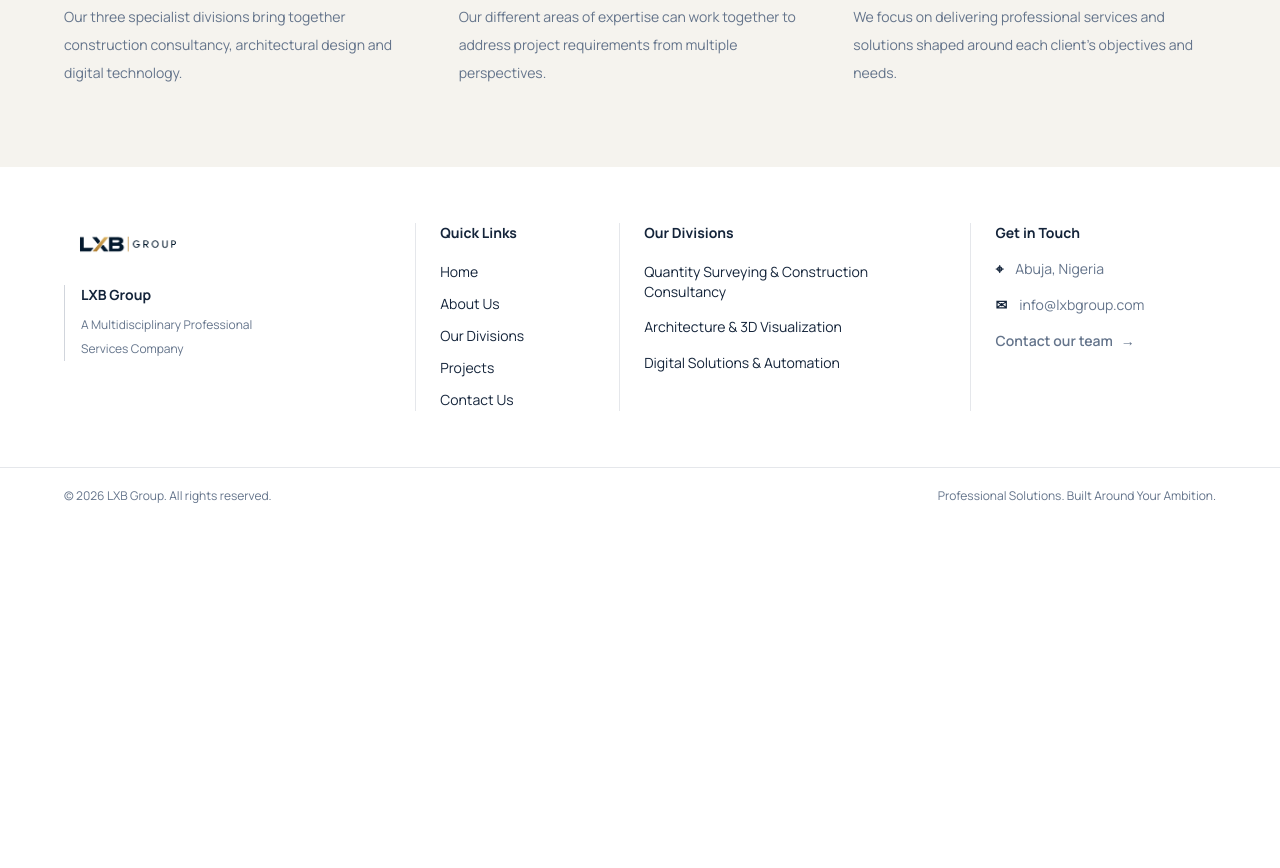
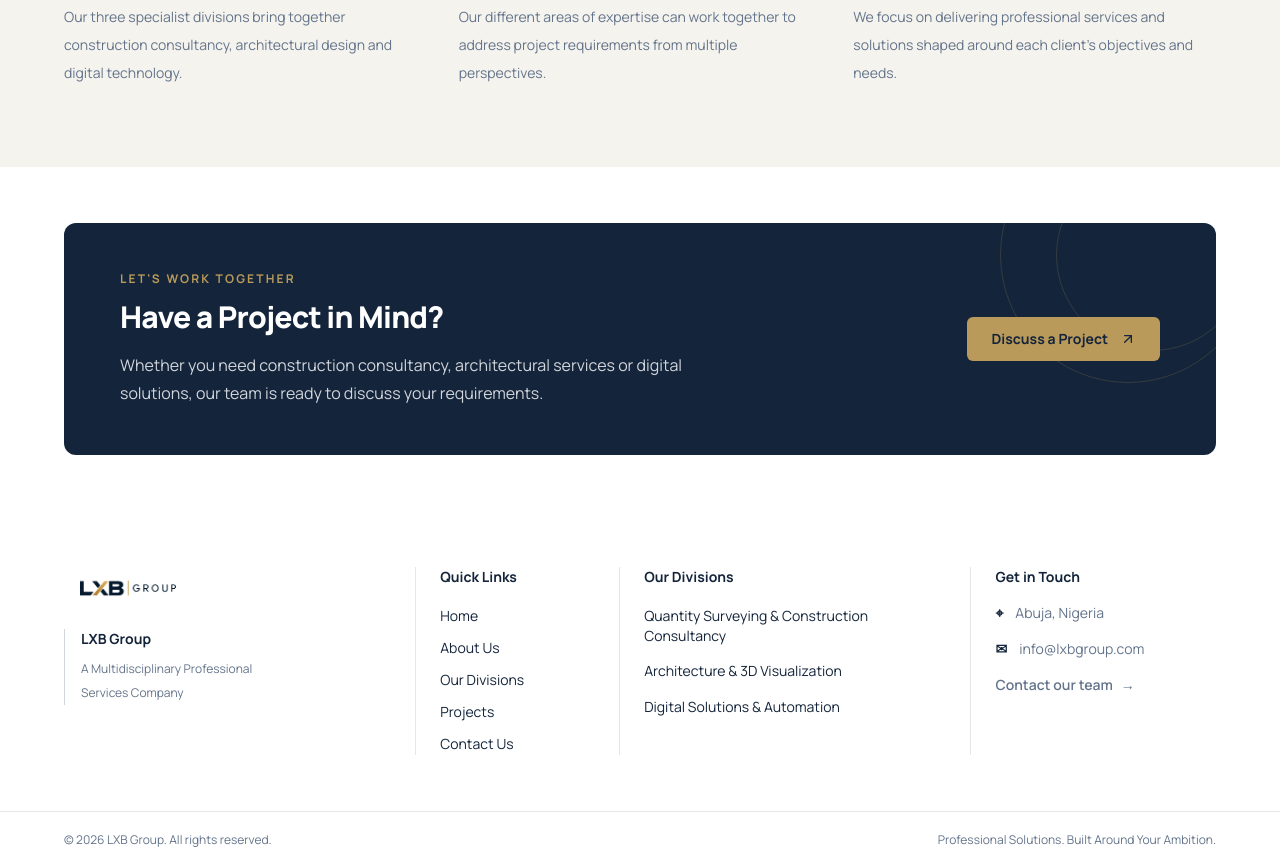
Before and after one commit to Meetkamal256/lxb-group-website, a Next.js app: page /divisions in a window 1280 px wide. Shown: the part 1720-2588 px from the top of the page. Before the commit the page ends 2244 px from the top, so only its background shows below. Built offline with nearby package versions, Linux system fonts and the light colour scheme.

Commit message:
feat(divisions): complete divisions overview page

```diff
--- /dev/null
+++ b/app/components/divisions/Division-enquiry.tsx
@@ -0,0 +1,48 @@
+import Link from "next/link";
+import { FiArrowUpRight } from "react-icons/fi";
+
+import { divisionEnquiry } from "@/app/data/data";
+
+export default function DivisionEnquiry() {
+  return (
+    <section className="bg-white">
+      <div className="container-main py-10 sm:py-14">
+        <div className="relative overflow-hidden rounded-xl bg-navy px-6 py-10 sm:px-10 sm:py-12 lg:px-14">
+          {/* Decorative Accent */}
+          <div
+            className="absolute -right-16 -top-24 h-64 w-64 rounded-full border border-gold/20 sm:-right-10"
+            aria-hidden="true"
+          />
+          <div
+            className="absolute -right-8 -top-16 h-48 w-48 rounded-full border border-gold/20"
+            aria-hidden="true"
+          />
+
+          <div className="relative flex flex-col items-start justify-between gap-8 md:flex-row md:items-center">
+            <div className="max-w-2xl">
+              <p className="mb-3 text-xs font-bold uppercase tracking-[0.18em] text-gold">
+                {divisionEnquiry.eyebrow}
+              </p>
+
+              <h2 className="text-2xl font-extrabold tracking-tight text-white sm:text-3xl">
+                {divisionEnquiry.title}
+              </h2>
+
+              <p className="mt-4 max-w-xl text-sm leading-7 text-gray-300 sm:text-base">
+                {divisionEnquiry.description}
+              </p>
+            </div>
+
+            <Link
+              href={divisionEnquiry.href}
+              className="inline-flex shrink-0 items-center gap-3 rounded-md bg-gold px-6 py-3 text-sm font-bold text-navy transition-colors duration-200 hover:bg-white focus-visible:outline-2 focus-visible:outline-offset-4 focus-visible:outline-gold"
+            >
+              {divisionEnquiry.buttonText}
+              <FiArrowUpRight className="h-4 w-4" aria-hidden="true" />
+            </Link>
+          </div>
+        </div>
+      </div>
+    </section>
+  );
+}
--- a/app/data/data.ts
+++ b/app/data/data.ts
@@ -155,3 +155,12 @@ export const integratedExpertise = [
       "We focus on delivering professional services and solutions shaped around each client's objectives and needs.",
   },
 ];
+
+export const divisionEnquiry = {
+  eyebrow: "LET'S WORK TOGETHER",
+  title: "Have a Project in Mind?",
+  description:
+    "Whether you need construction consultancy, architectural services or digital solutions, our team is ready to discuss your requirements.",
+  buttonText: "Discuss a Project",
+  href: "/contact",
+};
--- a/app/divisions/page.tsx
+++ b/app/divisions/page.tsx
@@ -1,4 +1,5 @@
 import DivisionCards from "../components/divisions/Division-cards";
+import DivisionEnquiry from "../components/divisions/Division-enquiry";
 import DivisionsHero from "../components/divisions/Divisions-hero";
 import IntegratedExpertise from "../components/divisions/Integrated-expertise";
 
@@ -7,7 +8,8 @@ export default function DivisionsPage() {
     <main>
       <DivisionsHero />
       <DivisionCards />
-      <IntegratedExpertise />
+          <IntegratedExpertise />
+          <DivisionEnquiry />
     </main>
   );
 }
```
Also changed, not shown: app/components/divisions/Integrated-expertise.tsx (line endings or trailing spaces).
